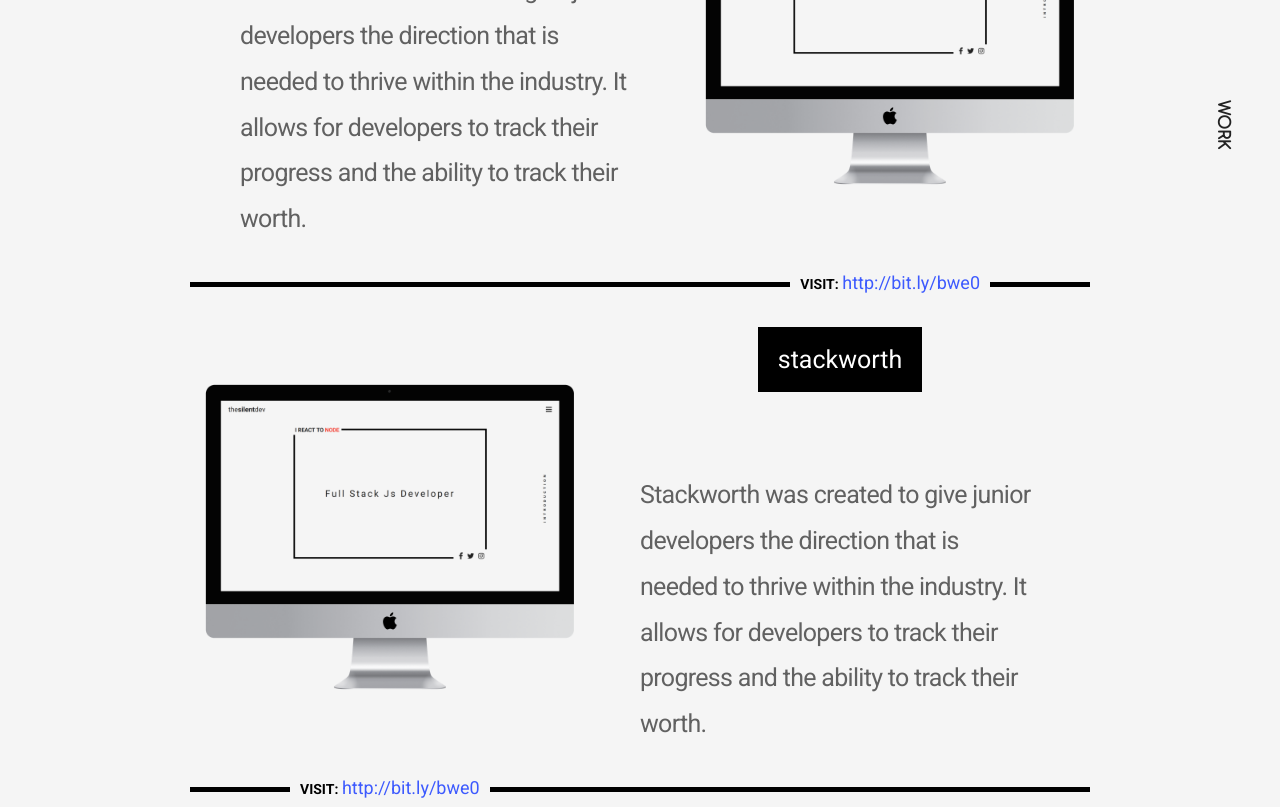
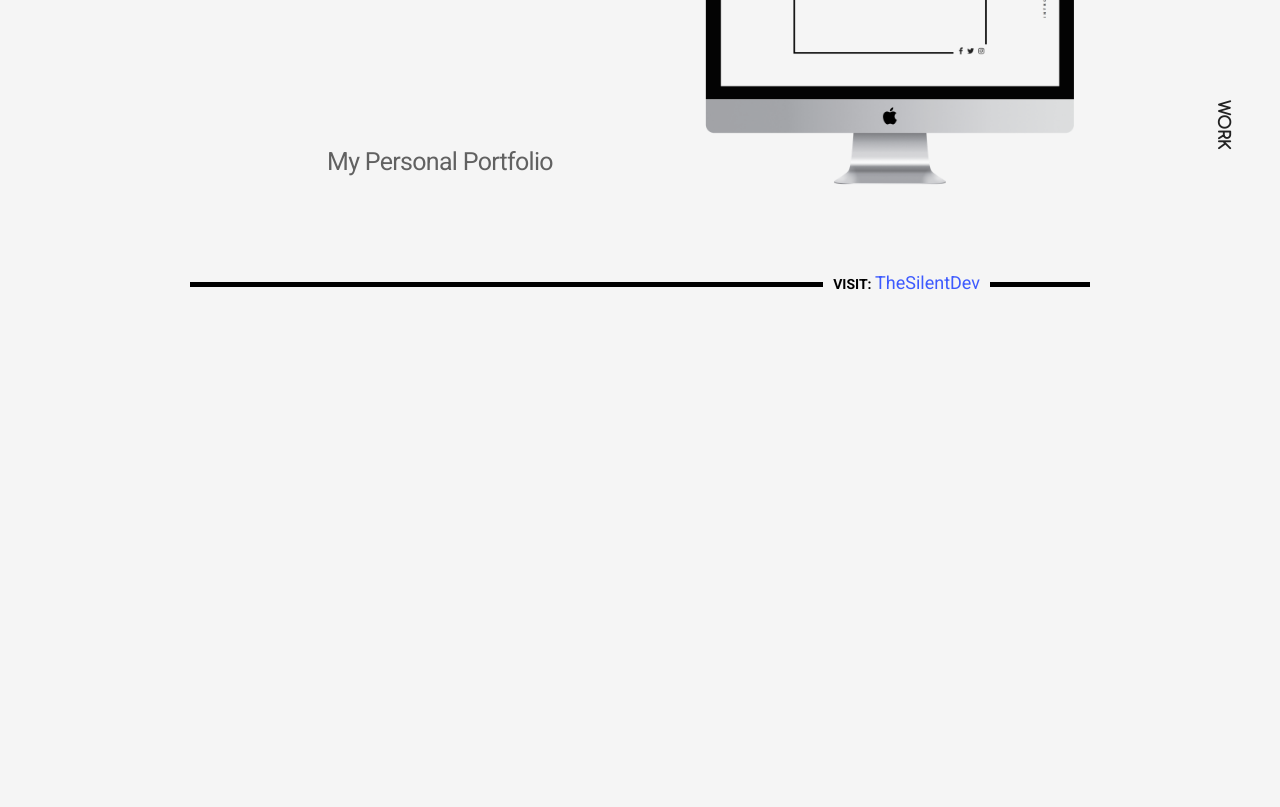
Before and after one commit to TheSilentDev/thesilentportfolio, a React (Create React App) app: page /portfolio in a window 1280 px wide. Shown: the part 300-1107 px from the top of the page. After the commit the page ends 800 px from the top, so only its background shows below. Built offline with nearby package versions, Linux system fonts and the light colour scheme; a web font is replaced by a local one.

Commit message:
silently preparing projects

```diff
--- a/src/Portfolio.js
+++ b/src/Portfolio.js
@@ -19,13 +19,12 @@
         <div className={css(styles.container)}>
           <div className={css(styles.project)}>
             <div className={css(styles.project_description)}>
-              <div className={css(styles.project_name)}>stackworth</div>
+              <div className={css(styles.project_name)}>
+                The Silent Portfolio
+              </div>
               <div className={css(styles.project_description_content)}>
                 {" "}
-                Stackworth was created to give junior developers the direction
-                that is needed to thrive within the industry. It allows for
-                developers to track their progress and the ability to track
-                their worth.{" "}
+                My Personal Portfolio{" "}
               </div>
             </div>
             <div className={css(styles.project_image_layout)}>
@@ -37,32 +36,32 @@
               >
                 VISIT:{" "}
               </span>{" "}
-              http://bit.ly/bwe0
+              <a href={"https://thesilentdev.me"}>TheSilentDev</a>
             </div>
           </div>
-          <div className={css(styles.project_alt)}>
-            <div className={css(styles.project_description)}>
-              <div className={css(styles.project_name)}>stackworth</div>
-              <div className={css(styles.project_description_content)}>
-                {" "}
-                Stackworth was created to give junior developers the direction
-                that is needed to thrive within the industry. It allows for
-                developers to track their progress and the ability to track
-                their worth.{" "}
-              </div>
-            </div>
-            <div className={css(styles.project_image_layout)}>
-              <img className={css(styles.project_image)} src={samplepic} />
-            </div>
-            <div className={css(styles.project_link_alt)}>
-              <span
-                style={{ color: "#000", fontSize: "14px", fontWeight: "bold" }}
-              >
-                VISIT:{" "}
-              </span>{" "}
-              http://bit.ly/bwe0
-            </div>
-          </div>
+          {/*<div className={css(styles.project_alt)}>*/}
+          {/*  <div className={css(styles.project_description)}>*/}
+          {/*    <div className={css(styles.project_name)}>stackworth</div>*/}
+          {/*    <div className={css(styles.project_description_content)}>*/}
+          {/*      {" "}*/}
+          {/*      Stackworth was created to give junior developers the direction*/}
+          {/*      that is needed to thrive within the industry. It allows for*/}
+          {/*      developers to track their progress and the ability to track*/}
+          {/*      their worth.{" "}*/}
+          {/*    </div>*/}
+          {/*  </div>*/}
+          {/*  <div className={css(styles.project_image_layout)}>*/}
+          {/*    <img className={css(styles.project_image)} src={samplepic} />*/}
+          {/*  </div>*/}
+          {/*  <div className={css(styles.project_link_alt)}>*/}
+          {/*    <span*/}
+          {/*      style={{ color: "#000", fontSize: "14px", fontWeight: "bold" }}*/}
+          {/*    >*/}
+          {/*      VISIT:{" "}*/}
+          {/*    </span>{" "}*/}
+          {/*    http://bit.ly/bwe0*/}
+          {/*  </div>*/}
+          {/*</div>*/}
         </div>
       </>
     );
```
